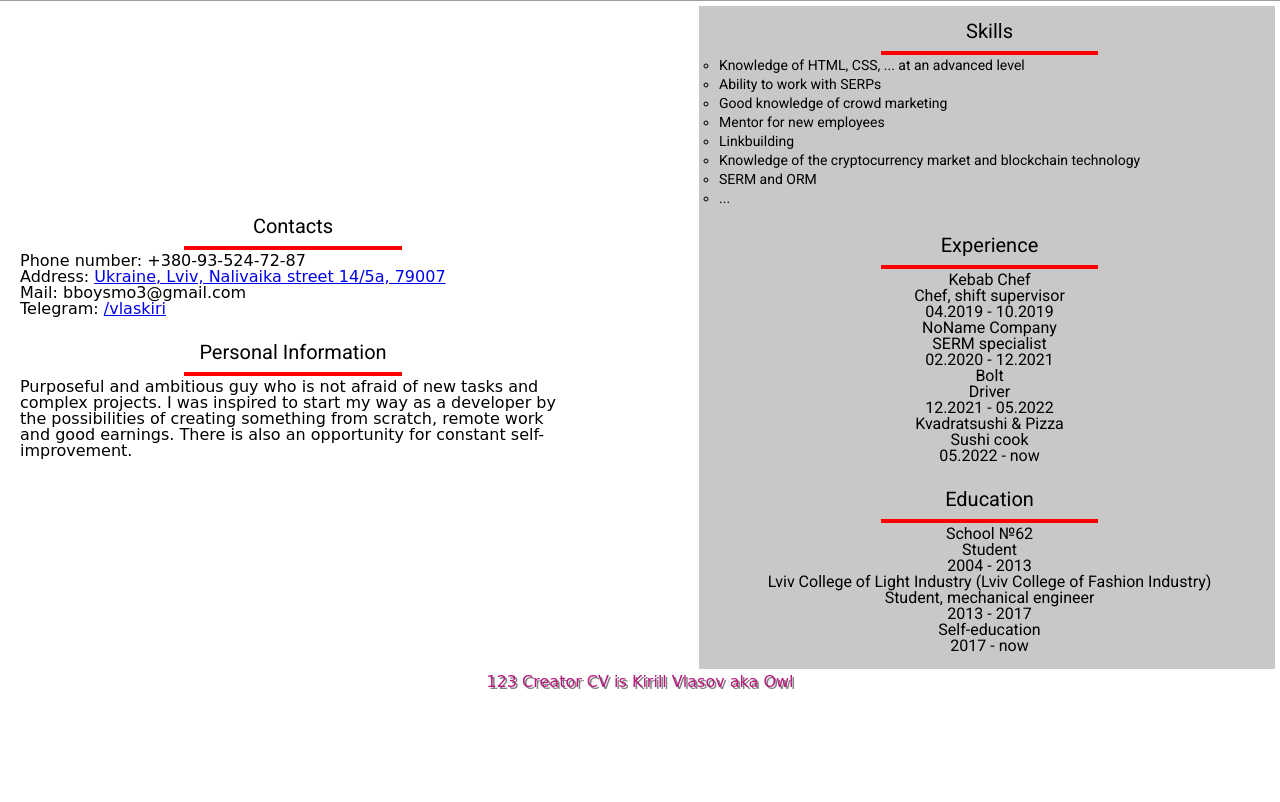
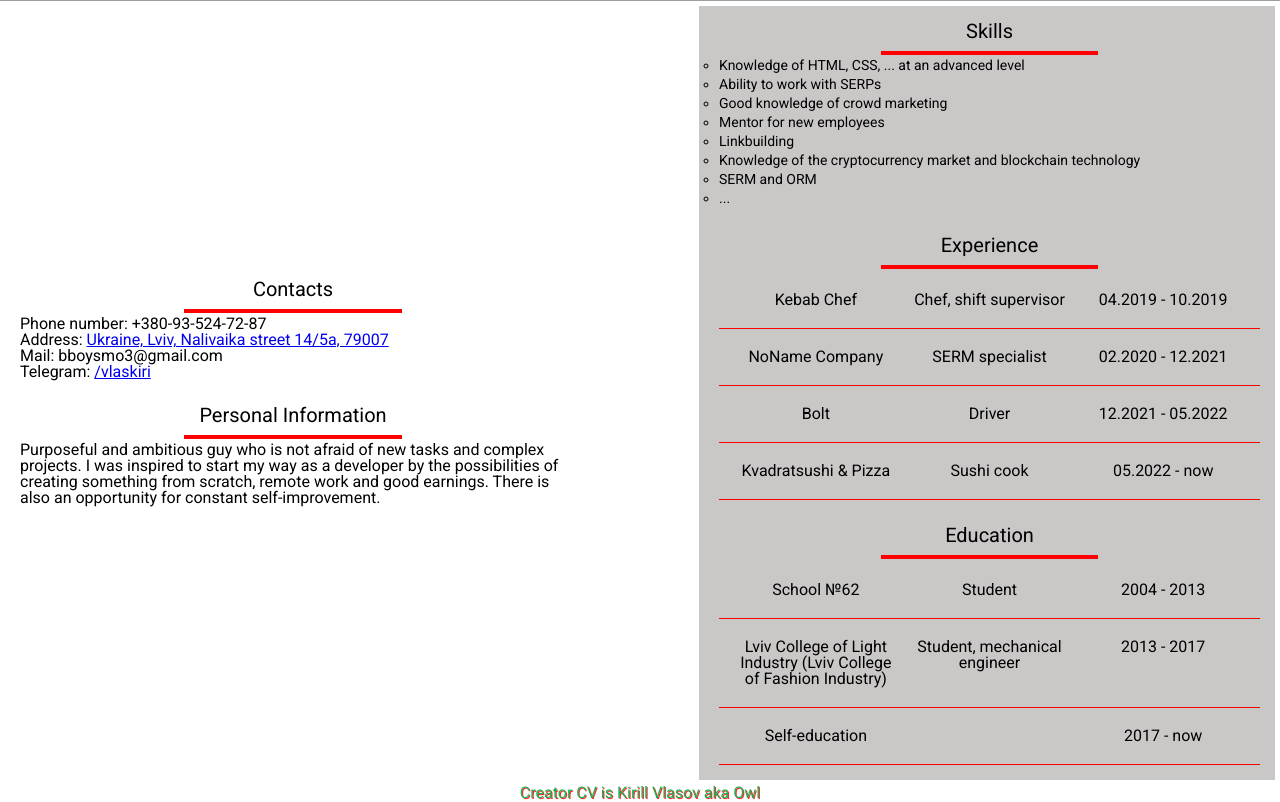
Before and after one commit to vlaskiri/cv-2, a plain HTML site: page index.html in a window 1280 px wide. Shown: the part 242-1044 px from the top of the page. Before the commit the page ends 933 px from the top, so only its background shows below. Drawn offline with Linux system fonts and the light colour scheme; grey boxes are pictures that could not be loaded.

Commit message:
upgrade file's

```diff
--- a/assets/styles/components.css
+++ b/assets/styles/components.css
@@ -1,6 +1,6 @@
 p {
     font-size: 16px;
-    font-family: cursive;
+    /*font-family: cursive;*/
 }
 
 ul {
@@ -13,11 +13,11 @@ td {
     width: 20%;
 }
 
-h2 {
-    text-align: center;
-    font-size: 20px;
-    color: rgb(0, 0, 0);
-}
+/*h2 {*/
+/*    text-align: center;*/
+/*    font-size: 20px;*/
+/*    color: rgb(0, 0, 0);*/
+/*}*/
 
 .container-2 {
     background-color: rgb(202, 199, 199);
@@ -39,16 +39,20 @@ h2 {
 }
 
 .table-1, .table-2 {
-    width: 100%;
+    flex-basis: 100%;
     text-align: center;
 }
 
-.table-1 table-column {
+.table-row {
     padding: 10px 10px;
     border-bottom: 1px solid rgb(255, 0, 0);
+    display: flex;
+    text-align: center;
+    width: 100%;
 }
 
-.table-2 table-column {
+.table-column {
     padding: 10px 10px;
-    border-bottom: 1px solid rgb(255, 0, 0);
+    flex: 1;
+    text-align: center;
 }
--- a/assets/styles/footer.css
+++ b/assets/styles/footer.css
@@ -1,5 +1,5 @@
 footer p {
     text-align: center;
-    color: #ba187d;
-    text-shadow: gray 2px 2px;
+    color: #20b056;
+    text-shadow: rgba(255, 0, 0, 0.84) 1px 1px;
 }
--- a/assets/styles/header.css
+++ b/assets/styles/header.css
@@ -11,7 +11,7 @@
 
 h1 {
     font-size: 26px;
-    font-family: serif;
+    /*font-family: serif;*/
     color: red;
     text-align: center;
 }
--- a/index.html
+++ b/index.html
@@ -2,13 +2,13 @@
 <html lang="en">
 <head>
     <meta charset="UTF-8">
+    <meta content="width=device-width, initial-scale=1.0" name="viewport">
     <title>Vlasov Kirill CV</title>
     <link href="assets/styles/reset.css" rel="stylesheet"/>
     <link href="assets/styles/header.css" rel="stylesheet"/>
     <link href="assets/styles/main.css" rel="stylesheet"/>
     <link href="assets/styles/components.css" rel="stylesheet"/>
     <link href="assets/styles/footer.css" rel="stylesheet"/>
-    <meta content="width=device-width, initial-scale=1.0" name="viewport">
     <link href="https://fonts.googleapis.com" rel="preconnect">
     <link crossorigin href="https://fonts.gstatic.com" rel="preconnect">
     <link href="https://fonts.googleapis.com/css2?family=Roboto:wght@100;400;700&display=swap" rel="stylesheet">
@@ -101,7 +101,7 @@
         </article>
 </main>
 <footer>
-    <p>123 Creator CV is Kirill Vlasov aka Owl</p>
+    <p>Creator CV is Kirill Vlasov aka Owl</p>
 </footer>
 </body>
 </html>
```
